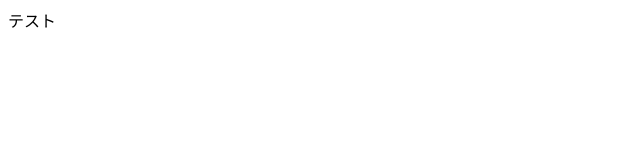
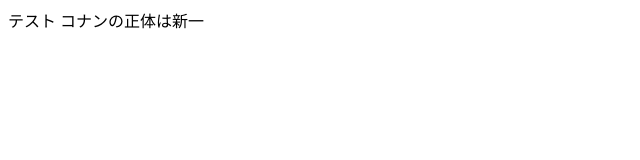
Before and after one commit to TaNaKo17/Duvet, a plain HTML site: page index.html in a window 1280 px wide. Shown: the whole page, without its empty margins (0-640 px from the left). Drawn offline with Linux system fonts and the light colour scheme.

Commit message:
Update index.html

```diff
--- a/index.html
+++ b/index.html
@@ -6,5 +6,6 @@
   </head>
   <body>
     テスト
+    コナンの正体は新一
   </body>
 </html>
```
